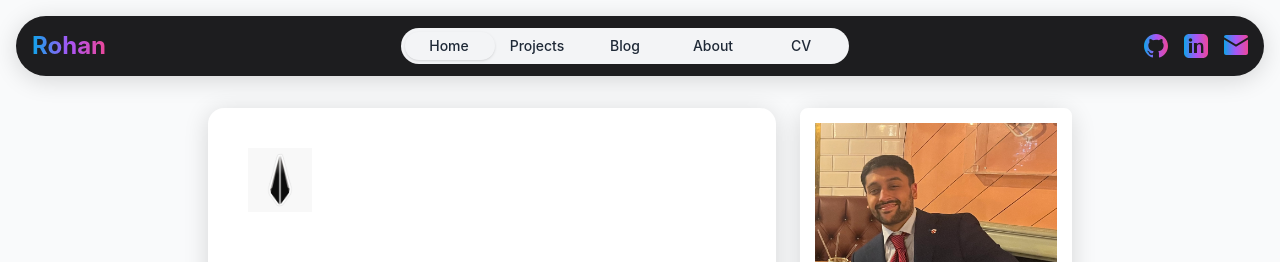
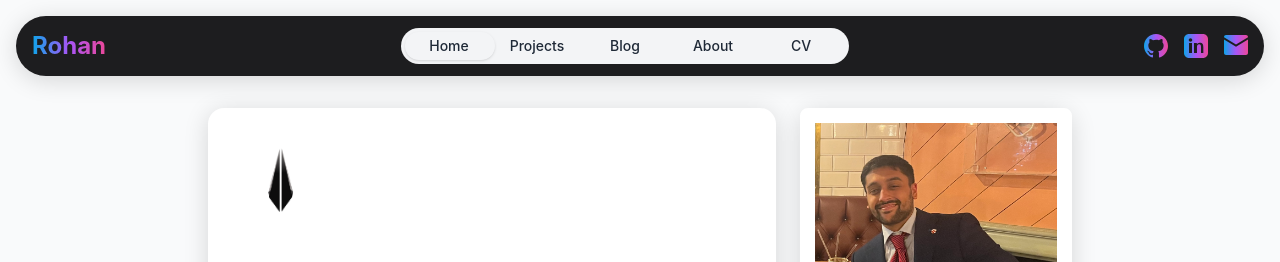
Before and after one commit to SUPA5INGH/personal-website, a Next.js app: page / in a window 1280 px wide. Shown: the top 262 px of the page. Built offline with nearby package versions, Linux system fonts and the light colour scheme.

Commit message:
Update ElevatorPitchTile.tsx

```diff
--- a/components/ElevatorPitchTile.tsx
+++ b/components/ElevatorPitchTile.tsx
@@ -31,10 +31,10 @@ export default function ElevatorPitchTile({
       className={`relative flex flex-col justify-end rounded-2xl bg-white shadow-elev hover:shadow-xl p-6 h-full overflow-hidden ${className}`}
     >
       <Image
-        src="/images/foundation.jpg"
+        src="/images/foundation_1.png"
         alt="Foundation"
-        width={110}
-        height={110}
+        width={150}
+        height={150}
         className="absolute top-10 left-10 w-16 h-16 object-contain"
       />
       <h1 className="font-mono font-bold text-2xl leading-10 text-black">
```
